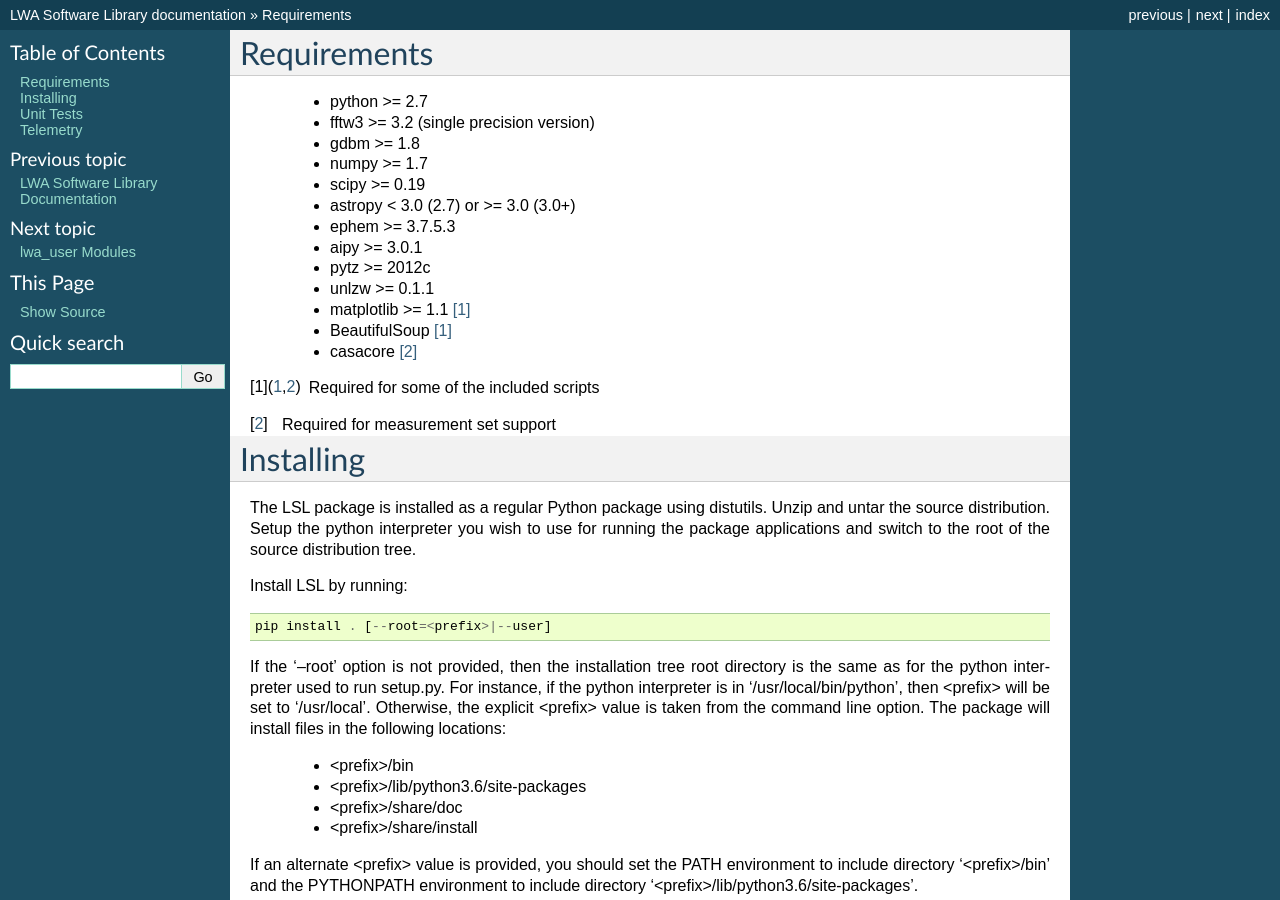
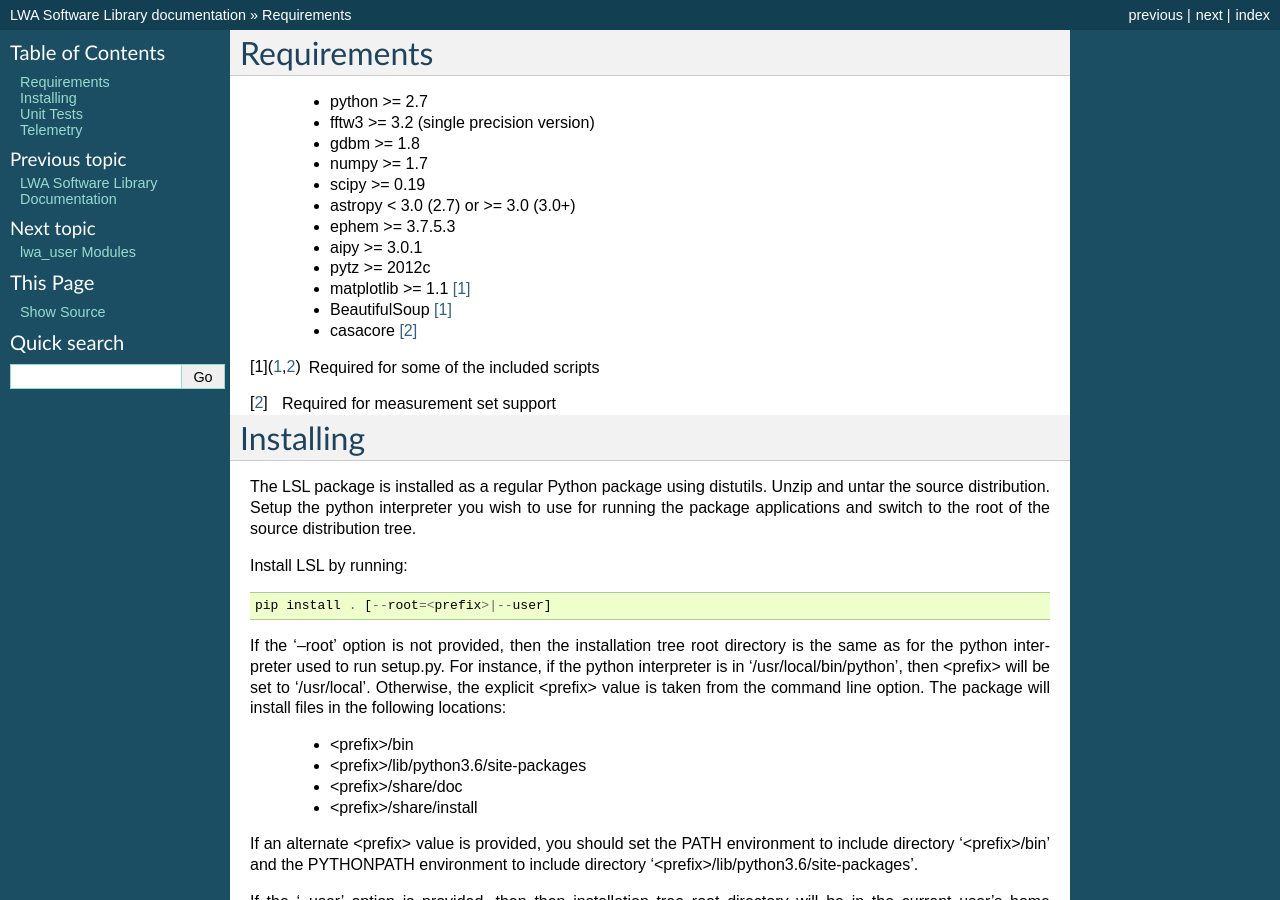
Before and after one commit to lwa-project/lsl, a Sphinx documentation site: the page built from docs/source/install.rst, in a window 1280 px wide and 900 px high. Built offline with Sphinx 7.4.7, drawn with Linux system fonts in a browser that asks for light colours; formulas are drawn with MathJax 3; pages that are not in the unit, such as notebooks, are missing from menus.

```diff
--- a/docs/source/install.rst
+++ b/docs/source/install.rst
@@ -9,7 +9,6 @@
  * ephem >= 3.7.5.3
  * aipy >= 3.0.1
  * pytz >= 2012c
- * unlzw >= 0.1.1
  * matplotlib >= 1.1 [1]_
  * BeautifulSoup [1]_
  * casacore [2]_
```
Also changed, not shown: README.md (+0 -1 lines), 1 other file.
